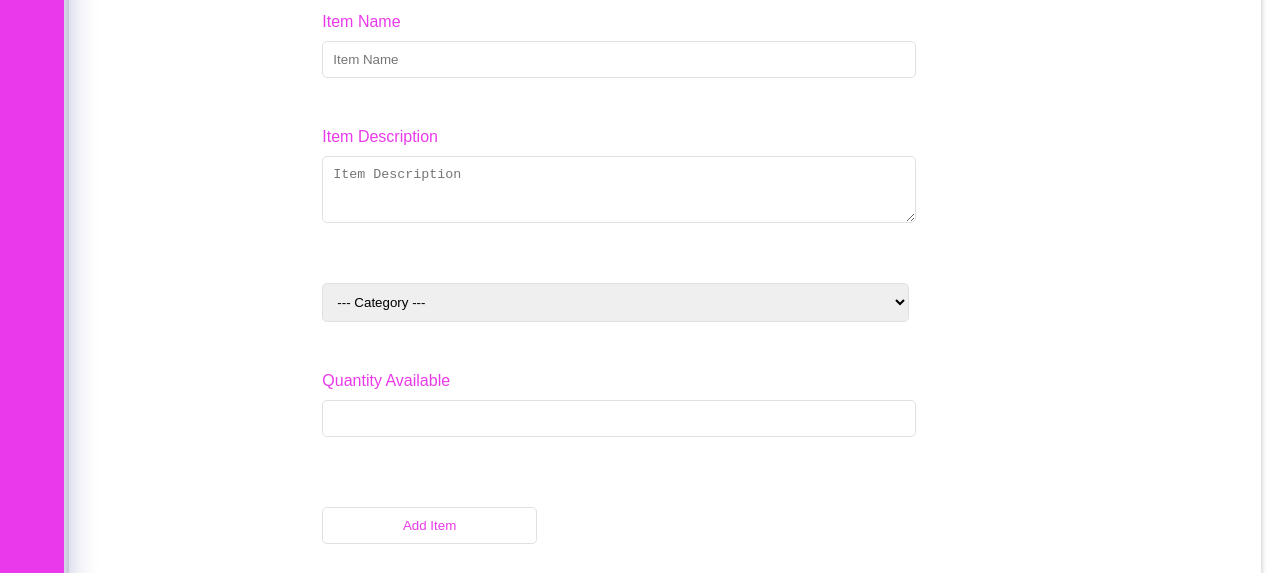
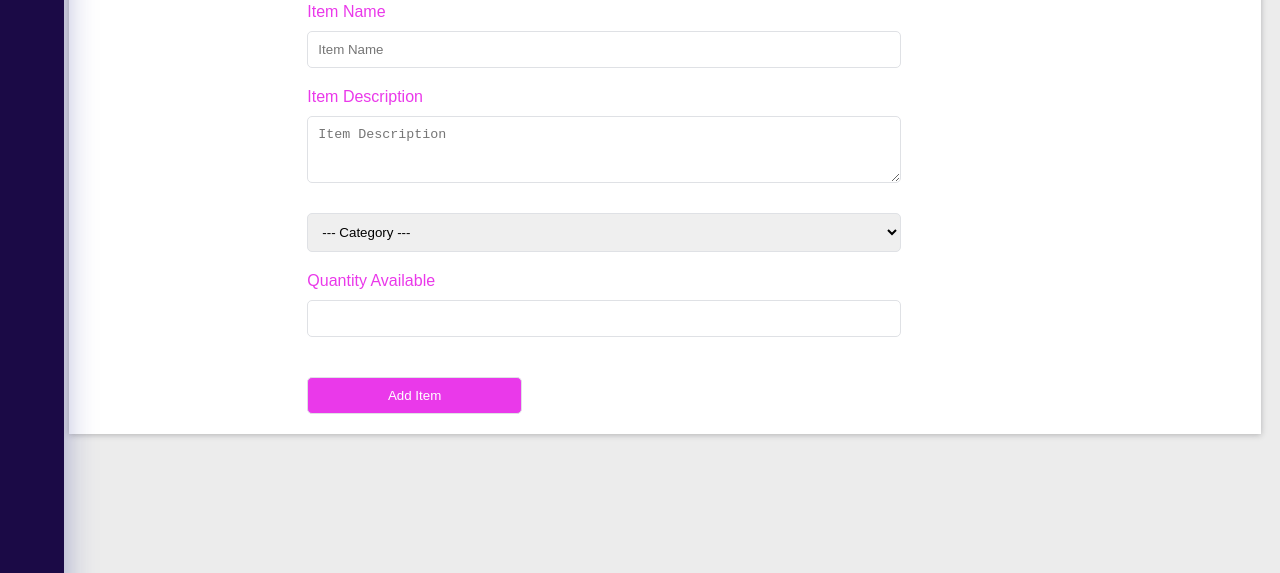
Before and after one commit to Zacchaeus-n/inventory-ms, a plain HTML site: page html/addItem.html in a window 1280 px wide. Shown: the part 180-753 px from the top of the page. Drawn offline with Linux system fonts and the light colour scheme.

Commit message:
Change the theme

```diff
--- a/css/addItem.css
+++ b/css/addItem.css
@@ -32,7 +32,7 @@ CONTENT
 }
 */
 
-.content .row.add_item {
+/* .content .row.add_item {
   display: flex;
   flex-direction: column;
   justify-content: space-around;
@@ -79,18 +79,28 @@ form.addItem {
 }
 
 .formGroup input:hover,
-.formGroup textarea:hover,
-.addItemBtn:hover {
+.formGroup textarea:hover {
   border: 0.1rem solid #dfe1e5;
   box-shadow: 0 0.1rem 0.6rem rgb(32 33 36 / 28%);
 }
 
 .addItemBtn {
+  background-color: #ea39ea;
+  color: white;
   border: 0.1rem solid #dfe1e5;
   width: 30%;
   margin: 2rem 0rem;
   cursor: pointer;
 }
+
+.addItemBtn:hover {
+  background-color: #fff;
+  color: #ea39ea;
+  border: 0.1rem solid #ea39ea;
+  width: 30%;
+  margin: 2rem 0rem;
+  cursor: pointer;
+} */
 
 /*
 ===============================================
--- a/css/style.css
+++ b/css/style.css
@@ -1,5 +1,5 @@
 /*
-font colors: #bbdde6, #440099
+font colors: #bbdde6, #440099, button color:#8013b3
 logo bg color, header color, shadow color, border color : #ea39ea
  border: 0.1rem solid #dfe1e5;
  box-shadow: 0 0.1rem 0.6rem rgb(32 33 36 / 28%);
@@ -53,7 +53,7 @@ header {
   justify-content: space-between;
   align-items: center;
   width: 100%;
-  background-color: #ea39ea;
+  background-color: white;
   position: fixed;
   top: 0;
   z-index: 10;
@@ -66,10 +66,9 @@ header img {
 
 header .totalQty {
   margin-right: 5rem;
-  color: white;
   height: 4rem;
   width: 4rem;
-  border: 0.3rem solid white;
+  border: 0.3rem solid #440099;
   border-radius: 100%;
   text-align: center;
   cursor: context-menu;
@@ -102,7 +101,7 @@ LEFT SIDEBAR
 ===============================================
 */
 .leftSibar {
-  background-color: #ea39ea;
+  background-color: #0e0720;
   width: 5%;
   min-height: 100vh;
   position: fixed;
@@ -125,13 +124,14 @@ LEFT SIDEBAR
   top: 0;
   width: 100%;
   min-height: 100vh;
-  background-color: #ea39ea;
+  background-color: #1b0a46;
   box-shadow: 0 0.8rem 3.2rem 0 rgba(31, 38, 135, 0.37);
   backdrop-filter: blur(4rem);
 }
 
 .leftSibarPaper {
-  border: 0.1rem solid #ea39ea;
+  background-color: #1b0a46;
+  border: 0.1rem solid #bbdde6;
   position: absolute;
   left: 6.3rem;
   top: 0;
@@ -159,9 +159,14 @@ LEFT SIDEBAR
   margin: 3rem 1rem 3rem 0;
   padding: 1rem 1rem 1rem 0;
   width: 90%;
-  color: #440099;
+  color: #fff;
   cursor: pointer;
   transition: transform 450ms ease-in-out;
+}
+
+.leftSibarPaper ul li a {
+  text-decoration: none;
+  color: #fff;
 }
 
 .leftSibarPaper ul li:hover {
@@ -192,6 +197,7 @@ CONTENT SUMMARY
   justify-content: flex-start;
   margin-left: 5%;
   width: 100%;
+  background-color: #ececec;
 }
 
 /*
@@ -282,8 +288,8 @@ tr:nth-of-type(odd) {
   background: #f8f8f8;
 }
 th {
-  background: #440099;
-  color: #bbdde6;
+  background: #1b0a46;
+  color: #fff;
   font-weight: bold;
 }
 td,
@@ -448,16 +454,25 @@ MODAL FOR UPDATING ITEMS
   transform: translateY(0%); /*hide*/
 }
 
+.content .row.item {
+  display: flex;
+  flex-direction: column;
+  justify-content: space-around;
+  align-items: center;
+  margin-top: 1.5rem;
+}
+
 h1 {
   font-size: 2rem;
   color: #440099;
 }
 
-form.addItem {
+form {
   width: 100%;
-  align-content: center;
-  font-weight: 500;
-  color: #ea39ea;
+  display: flex;
+  flex-direction: column;
+  justify-content: center;
+  align-items: center;
 }
 
 .formGroup {
@@ -465,17 +480,17 @@ form.addItem {
   flex-direction: column;
   justify-content: flex-start;
   align-items: flex-start;
-  width: 100%;
-  margin: 2rem 2rem 2rem 5rem;
+  width: 60%;
+  margin-top: 1rem;
+  color: #ea39ea;
 }
 
 .formGroup input,
 .formGroup textarea,
-.addItemBtn,
-.updateItemBtn,
-#category {
+.formGroup button,
+.formGroup select {
   width: 80%;
-  margin-top: 1rem;
+  margin: 1rem 0;
   padding: 1rem;
   outline: none;
   border: 0.1rem solid #dfe1e5;
@@ -483,51 +498,34 @@ form.addItem {
   transition: box-shadow 150ms ease-in-out;
 }
 
-#category {
-  width: 83.4%;
+.formGroup select {
+  width: 83%;
 }
 
 .formGroup input:hover,
-.formGroup textarea:hover,
-.addItemBtn:hover,
-.updateItemBtn:hover,
-#category:hover {
+.formGroup textarea:hover {
   border: 0.1rem solid #dfe1e5;
   box-shadow: 0 0.1rem 0.6rem rgb(32 33 36 / 28%);
 }
 
-.addItemBtn,
-.updateItemBtn {
-  border: 0.1rem solid #ea39ea;
-  background-color: white;
-  color: #ea39ea;
+.formGroup button {
+  background-color: #ea39ea;
+  color: white;
+  border: 0.1rem solid #dfe1e5;
   width: 30%;
-  margin: 0 0rem 0 20rem;
+  margin: 2rem 0rem;
   cursor: pointer;
-  transition: all 450ms ease-in-out;
 }
 
-.addItemBtn:hover,
-.updateItemBtn:hover {
-  border: 0.1rem solid #dfe1e5;
-  background-color: green;
-  color: white;
+.formGroup button:hover {
+  background-color: #fff;
+  color: #ea39ea;
+  border: 0.1rem solid #ea39ea;
+  width: 30%;
+  margin: 2rem 0rem;
+  cursor: pointer;
 }
 
-/* .addItemBtn.visible {
-  display: block;
-}
-
-.addItemBtn.hide {
-  display: none;
-}
-
-.updateItemBtn.hide {
-  display: none;
-}
-.updateItemBtn.visible {
-  display: block;
-} */
 /*
 ===============================================
 FOOTER
--- a/html/addItem.html
+++ b/html/addItem.html
@@ -24,7 +24,7 @@
   <body>
     <div class="mainContainer">
       <header>
-        <img class="logo" src="../assets/images/logoppbg.PNG" alt="logo" />
+        <img class="logo" src="../assets/images/logowbg.PNG" alt="logo" />
         <span class="totalQty" title="Profile Image">
           <img src="../assets/images/photo.PNG" alt="Profile Image" />
         </span>
@@ -68,7 +68,7 @@
         </div>
         <div class="contentSummary">
           <div class="content">
-            <div class="row add_item">
+            <div class="row item">
               <h1>ADD NEW ITEM</h1>
               <form class="addItem">
                 <div class="formGroup">
--- a/js/updateQuantity.js
+++ b/js/updateQuantity.js
@@ -44,11 +44,6 @@ const searchHandler = () => {
                 <i class="fa fa-pencil-square-o" aria-hidden="true"></i>Update
             </button>
         </td>
-        <td>
-            <button id="tdDeleteBtn" type="submit" onclick="showDeleteModalHandler(${index})" class="tdDeleteBtn">
-                <i class="fa fa-trash" aria-hidden="true"></i>Delete
-            </button>
-        </td>
         </tr>
 
         `;
```
Also changed, not shown: html/removeItem.html (+6 -1 lines), html/updateItemDetails.html (+4 -2 lines), html/updateQuantity.html (+1 -8 lines), index.html (+1 -1 lines).
